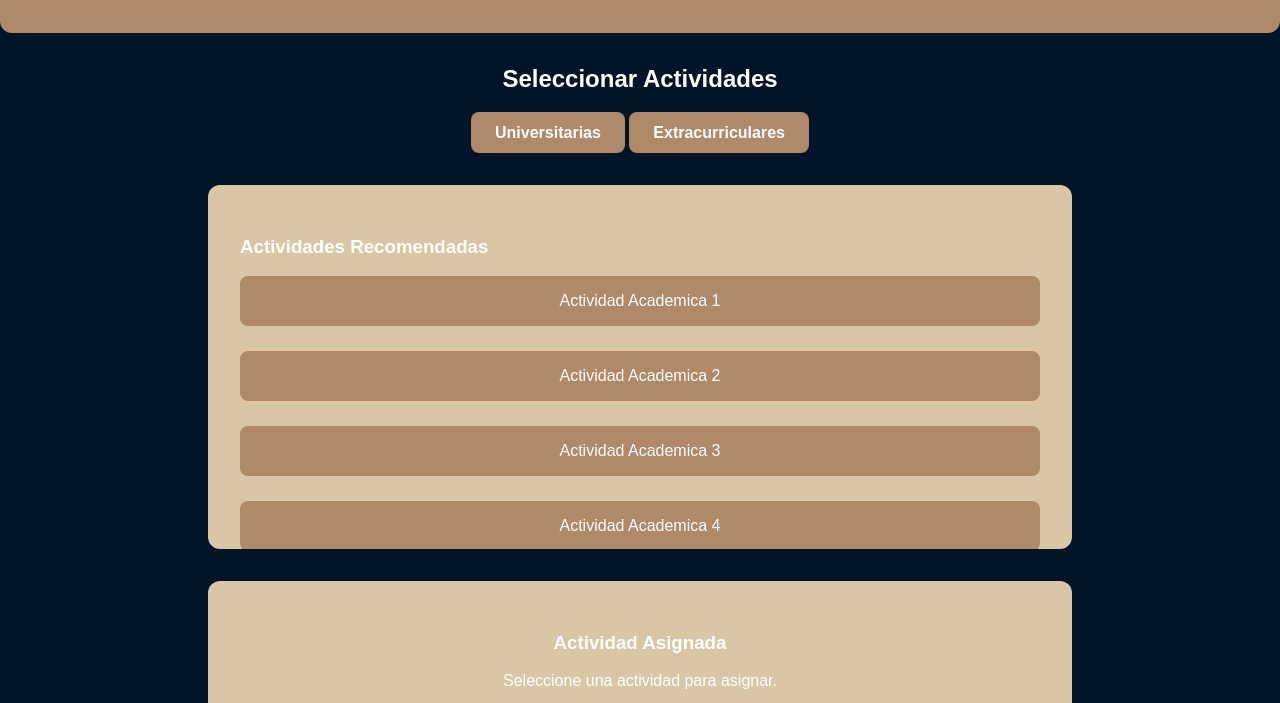
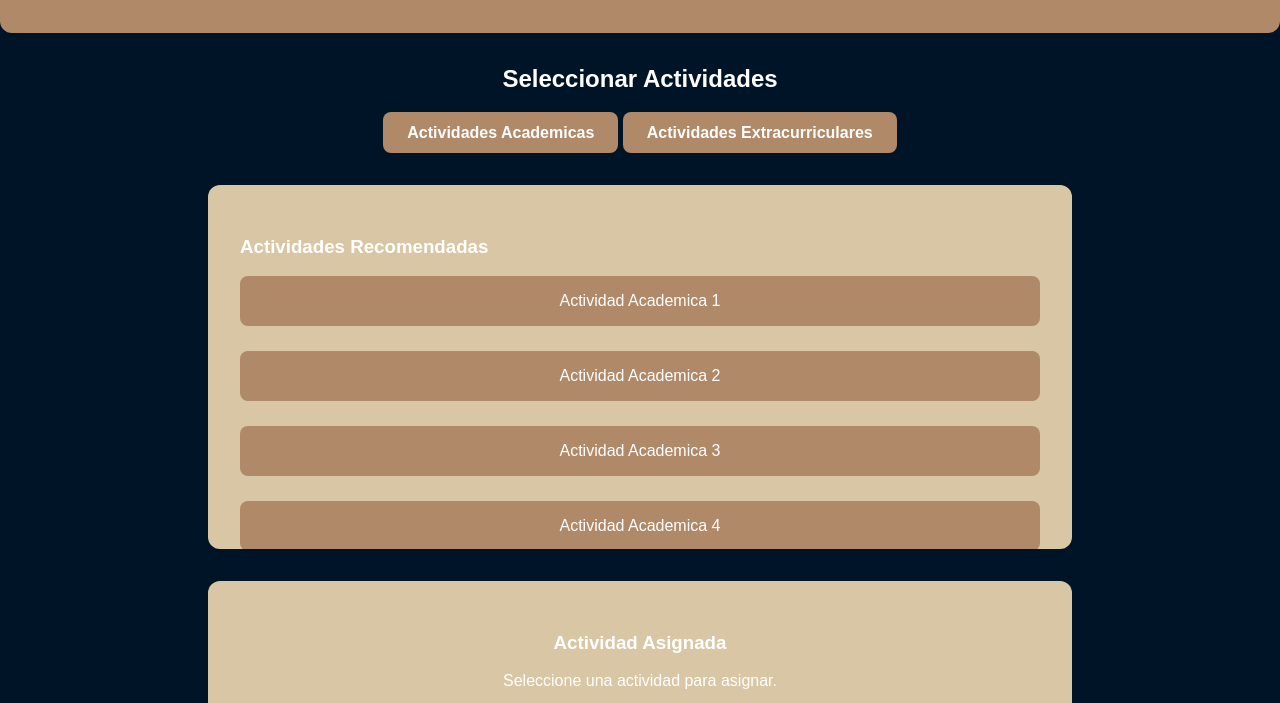
Before and after one commit to l333x/TycheRecompensas, a plain HTML site: page actividades.html in a window 1280 px wide. Shown: the part 71-774 px from the top of the page. Drawn offline with Linux system fonts and the light colour scheme.

Commit message:
Update actividades.html

```diff
--- a/actividades.html
+++ b/actividades.html
@@ -17,8 +17,8 @@
         <section class="filtro-actividades">
             <h2>Seleccionar Actividades</h2>
             <div class="botones">
-                <button class="btn" id="btnUniversitarias">Universitarias</button>
-                <button class="btn" id="btnExtracurriculares">Extracurriculares</button>
+                <button class="btn" id="btnUniversitarias">Actividades Academicas</button>
+                <button class="btn" id="btnExtracurriculares">Actividades Extracurriculares</button>
             </div>
         </section>
 
```
